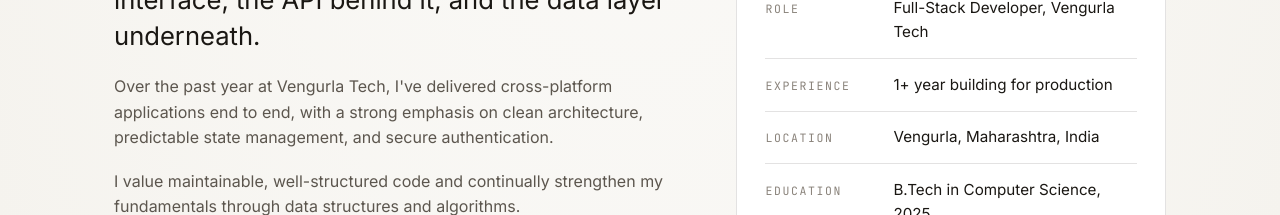
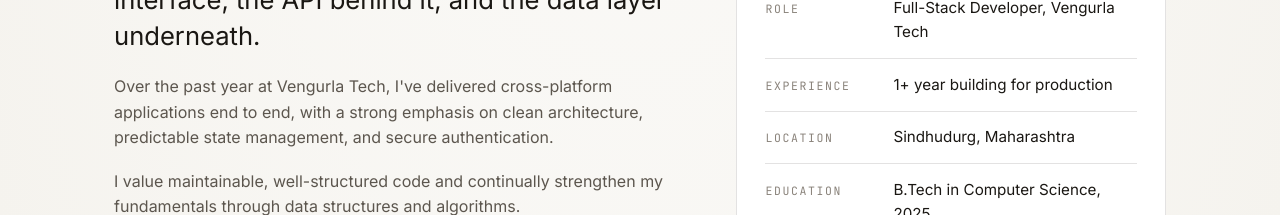
Before and after one commit to AniketMestry21/portfolio, a React (Vite) app: page / in a window 1280 px wide. Shown: the part 1240-1455 px from the top of the page. Built offline with nearby package versions, Linux system fonts and the light colour scheme.

Commit message:
Update location to Sindhudurg, Maharashtra

```diff
--- a/src/data.js
+++ b/src/data.js
@@ -7,7 +7,7 @@ export const profile = {
   name: "Aniket Mestry",
   fullName: "Aniket Atmaram Mestry",
   role: "Full-Stack & Flutter Developer",
-  location: "Vengurla, Maharashtra, India",
+  location: "Sindhudurg, Maharashtra",
   email: "aniketmestry2103@gmail.com",
   phone: "+91 82638 29478",
   github: "https://github.com/AniketMestry21",
@@ -25,7 +25,7 @@ export const profile = {
 export const facts = [
   ["Role", "Full-Stack Developer, Vengurla Tech"],
   ["Experience", "1+ year building for production"],
-  ["Location", "Vengurla, Maharashtra, India"],
+  ["Location", "Sindhudurg, Maharashtra"],
   ["Education", "B.Tech in Computer Science, 2025"],
   ["Focus", "Clean Architecture & scalable systems"],
   ["Exploring", "Riverpod, secure auth, DSA"],
```
